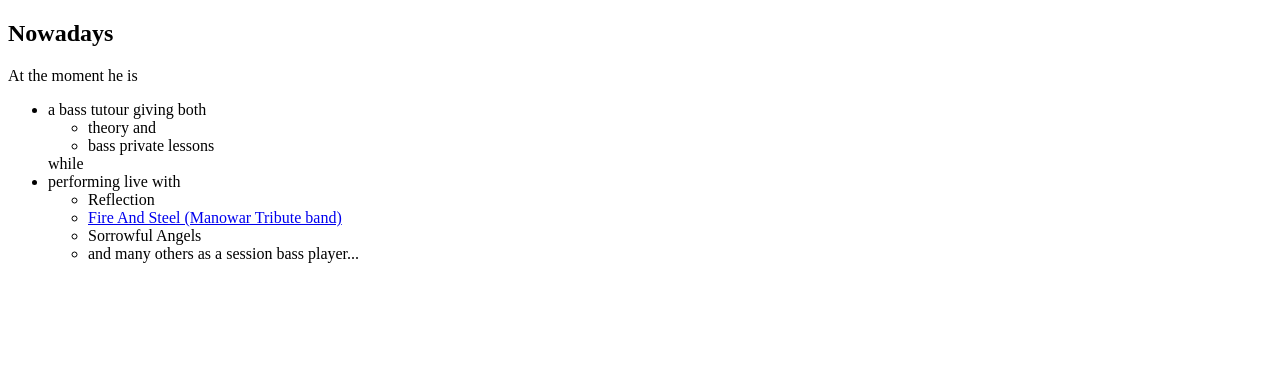
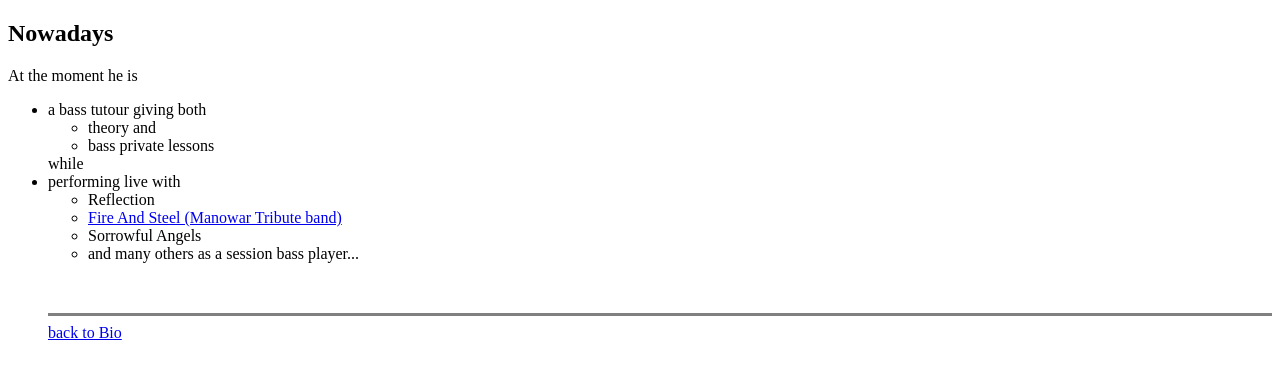
Before and after one commit to J0HNYBEG00D/cv, a plain HTML site: page nowadays.html in a window 1280 px wide. Drawn offline with Linux system fonts and the light colour scheme.

Commit message:
Update nowadays.html

```diff
--- a/nowadays.html
+++ b/nowadays.html
@@ -27,5 +27,8 @@
         <!--kleinei upokathgoria-->
         <!--kleinei entolh me teleies-->
         </ul></p>
+    <br>
+<p><hr size="3" noshade>
+<a href="index.html"> back to Bio</a></p>
   </body>
 </html>
```
